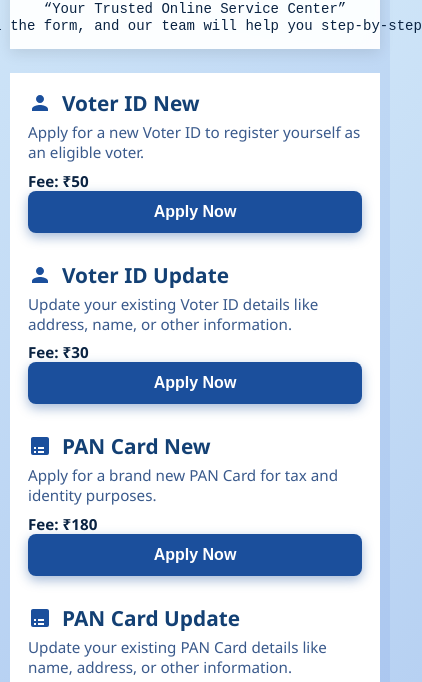
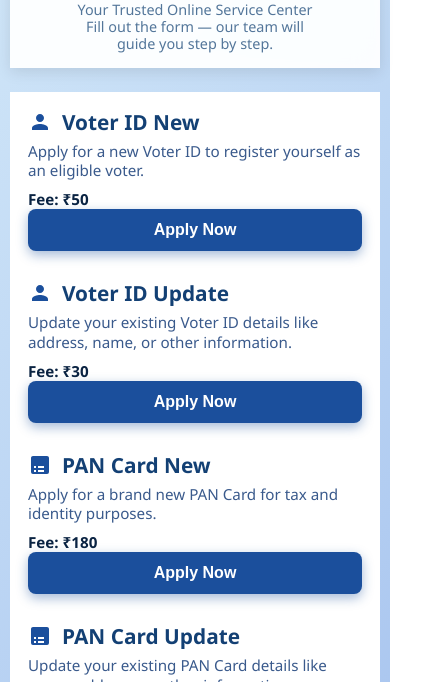
Before and after one commit to Birju-git/Online-Services, a plain HTML site: page index.html in a window 390 px wide. Shown: the part 63-745 px from the top of the page, 422 px wide, since content can reach past the window. Drawn offline with Linux system fonts and the light colour scheme.

Commit message:
Update index.html

```diff
--- a/index.html
+++ b/index.html
@@ -275,14 +275,18 @@ word-break: break-word;
       .contact-info {
         font-size: 0.95rem;
       }
+      .center-box{
+        text-align: center;
     }
   </style>
 </head>
 <body>
   <header>
     <h1>Online Services</h1>
-    <pre>“Your Trusted Online Service Center”
-Fill the form, and our team will help you step-by-step</pre>
+      <div class="center-box">
+    <p>Your Trusted Online Service Center</p>
+    <p>Fill out the form — our team will guide you step by step.</p>
+  </div>
   </header>
 
   <main>
```
